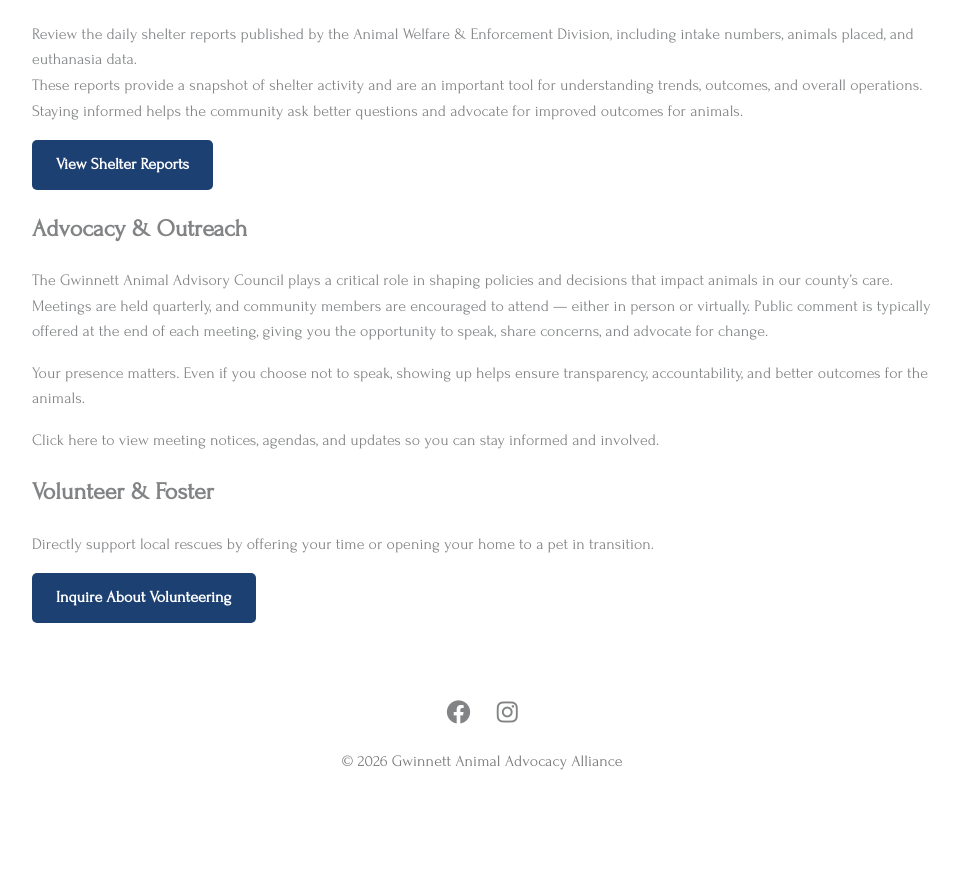
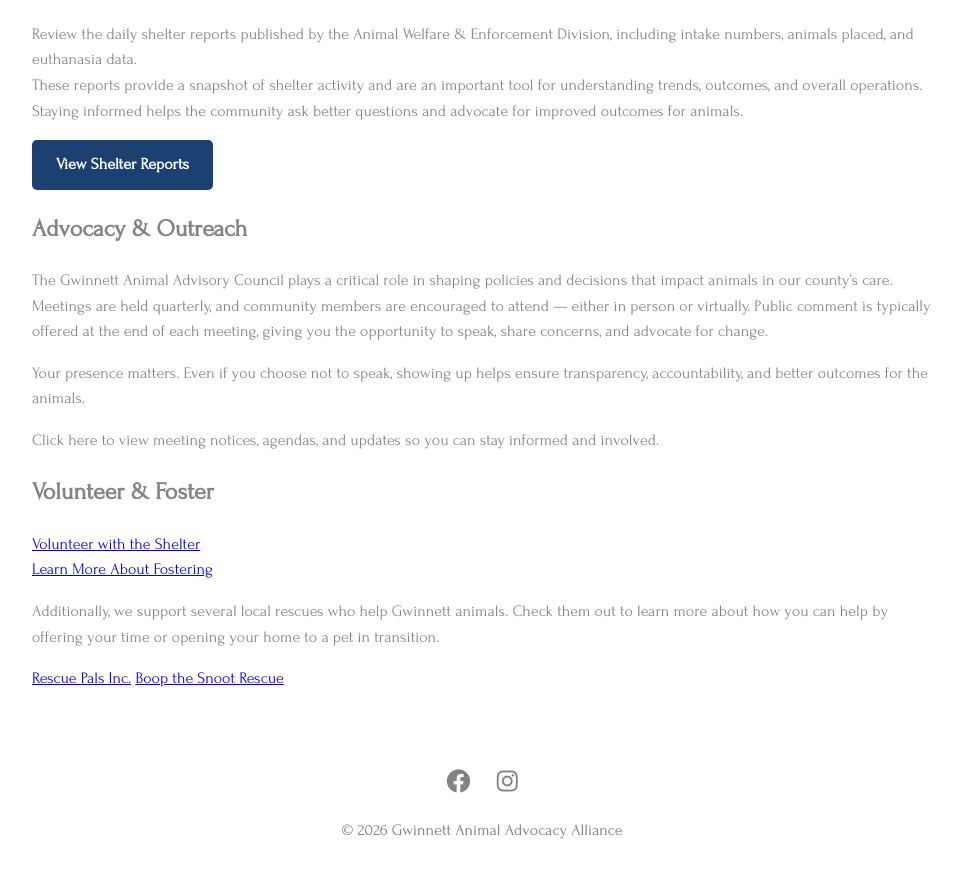
Before and after one commit to whitleybacon/gwinnett-animal-advocacy-alliance, a Jekyll site: the page built from get-involved/index.html, in a window 1280 px wide and 900 px high, scrolled down 785 px. Shown: the top 878 px of the window, without its empty margins (158-1118 px from the left). Built offline with Jekyll 4.4.1, drawn with Linux system fonts in a browser that asks for light colours; before the commit the page ends 1616 px from its top, so only the background shows below that.

Commit message:
Update index.html

```diff
--- a/get-involved/index.html
+++ b/get-involved/index.html
@@ -40,6 +40,9 @@ These reports provide a snapshot of shelter activity and are an important tool f
 
         <div class="card">
             <h2>Volunteer & Foster</h2>
-            <p>Directly support local rescues by offering your time or opening your home to a pet in transition.</p>
-            <a href="/contact/" class="btn">Inquire About Volunteering</a>
+                <a href="https://www.cervistech.com/acts/console.php?console_type=event_list&event_id=4164&console_id=0024&ht=1">Volunteer with the Shelter</a><br>
+                <a href="https://www.facebook.com/share/p/1QDhDL64AA/">Learn More About Fostering</a><br>
+            <p>Additionally, we support several local rescues who help Gwinnett animals. Check them out to learn more about how you can help by offering your time or opening your home to a pet in transition.</p>
+            <a href="https://www.facebook.com/rescuepalsinc/">Rescue Pals Inc.</a>
+                <a href="https://www.boopthesnootrescue.org/">Boop the Snoot Rescue</a>
         </div>
```
